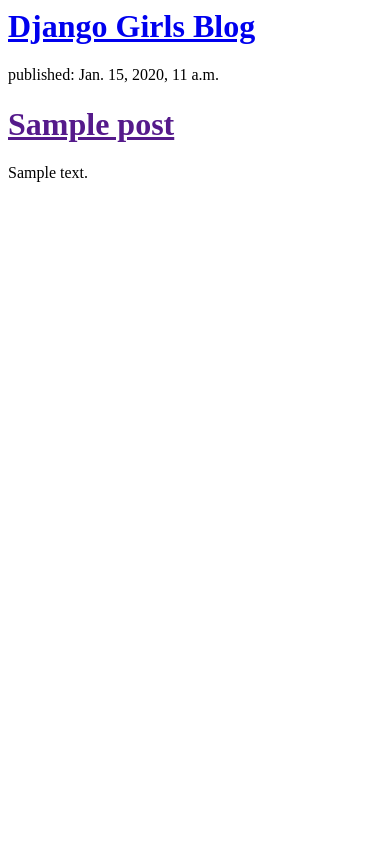
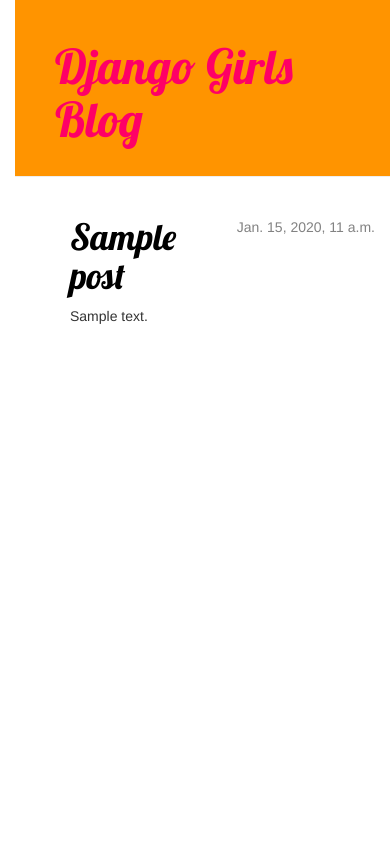
Before and after one commit to kk94k/szkolenie, a Django app: page / in a window 390 px wide. Run offline with Django 3.2, Linux system fonts and the light colour scheme; tables that the repository leaves empty hold one stand-in row (values such as "Sample post"); some libraries are stand-ins or nearby versions.

Commit message:
Dodabie szczegółów

```diff
--- /dev/null
+++ b/blog/static/css/blog.css
@@ -0,0 +1,50 @@
+.page-header {
+    background-color: #ff9400;
+    margin-top: 0;
+    padding: 20px 20px 20px 40px;
+}
+
+.page-header h1, .page-header h1 a, .page-header h1 a:visited, .page-header h1 a:active {
+    color: #ff0066;
+    font-size: 36pt;
+    text-decoration: none;
+}
+
+.content {
+    margin-left: 40px;
+}
+
+h1, h2, h3, h4 {
+    font-family: 'Lobster', cursive;
+}
+
+.date {
+    float: right;
+    color: #828282;
+}
+
+.save {
+    float: right;
+}
+
+.post-form textarea, .post-form input {
+    width: 100%;
+}
+
+.top-menu, .top-menu:hover, .top-menu:visited {
+    color: #ffffff;
+    float: right;
+    font-size: 26pt;
+    margin-right: 20px;
+}
+
+.post {
+    margin-bottom: 70px;
+}
+
+.post h1 a, .post h1 a:visited {
+    color: #000000;
+}
+body {
+    padding-left: 15px;
+}
--- /dev/null
+++ b/blog/templates/blog/base.html
@@ -0,0 +1,26 @@
+{% load staticfiles %}
+<html>
+    <head>
+        <title>Django Girls blog</title>
+<link rel="stylesheet" href="//maxcdn.bootstrapcdn.com/bootstrap/3.2.0/css/bootstrap.min.css">
+<link rel="stylesheet" href="//maxcdn.bootstrapcdn.com/bootstrap/3.2.0/css/bootstrap-theme.min.css">
+<link rel="stylesheet" href="{% static 'css/blog.css' %}">
+<link href="//fonts.googleapis.com/css?family=Lobster&subset=latin,latin-ext" rel="stylesheet" type="text/css">
+    </head>
+    <body>
+
+    <div class="page-header">
+        <h1><a href="/">Django Girls Blog</a></h1>
+    </div>
+    <div class="content container">
+        <div class="row">
+            <div class="col-md-8">
+            {% block content %}
+            {% endblock %}
+            </div>
+        </div>
+    </div>
+
+
+    </body>
+</html>
--- a/blog/templates/blog/post_list.html
+++ b/blog/templates/blog/post_list.html
@@ -1,17 +1,12 @@
-
-    <head>
-        <title>Django Girls blog</title>
-    </head>
-    <body>
-        <div>
-    <h1><a href="/">Django Girls Blog</a></h1>
-</div>
-
+{% extends 'blog/base.html' %}
+{% block content %}
 {% for post in posts %}
-    <div>
-        <p>published: {{ post.published_date }}</p>
-        <h1><a href="">{{ post.title }}</a></h1>
+    <div class="post">
+        <div class="date">
+            {{ post.published_date }}
+        </div>
+        <h1><a href="{% url 'post_detail' pk=post.pk %}">{{ post.title }}</a></h1>
         <p>{{ post.text|linebreaks }}</p>
     </div>
 {% endfor %}
-    </body>
+{% endblock %}
--- a/blog/urls.py
+++ b/blog/urls.py
@@ -1,5 +1,8 @@
 from django.conf.urls import url
 from . import views
+
+
 urlpatterns = [
     url(r'^$', views.post_list, name='post_list'),
+    url(r'^post/(?P<pk>[0-9]+)/$', views.post_detail, name='post_detail'),
 ]
--- a/blog/views.py
+++ b/blog/views.py
@@ -1,7 +1,15 @@
-from django.shortcuts import render
+from django.shortcuts import render, get_object_or_404
 from django.utils import timezone
 from .models import Post
+
 
 def post_list(request):
     posts = Post.objects.all().order_by('published_date')
     return render(request, 'blog/post_list.html', {'posts': posts})
+#def post_detail(request, pk):
+ #   Post.objects.get(pk=pk)
+
+
+def post_detail(request, pk):
+    post = get_object_or_404(Post, pk=pk)
+    return render(request, 'blog/post_detail.html', {'post': post})
--- a/mysite/settings.py
+++ b/mysite/settings.py
@@ -102,3 +102,7 @@ USE_TZ = True
 
 STATIC_URL = '/static/'
 STATIC_ROOT = os.path.join(BASE_DIR, 'static')
+
+STATICFILES_DIRS = (
+
+)
```
Also changed, not shown: blog/templates/blog/post_detail.html (added, +13 -0 lines).
